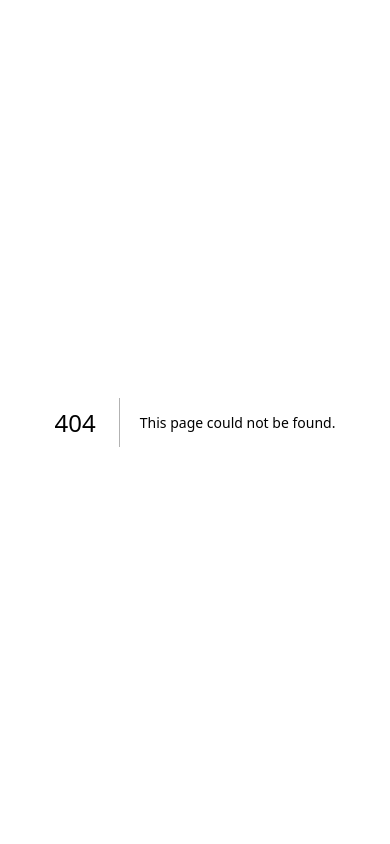
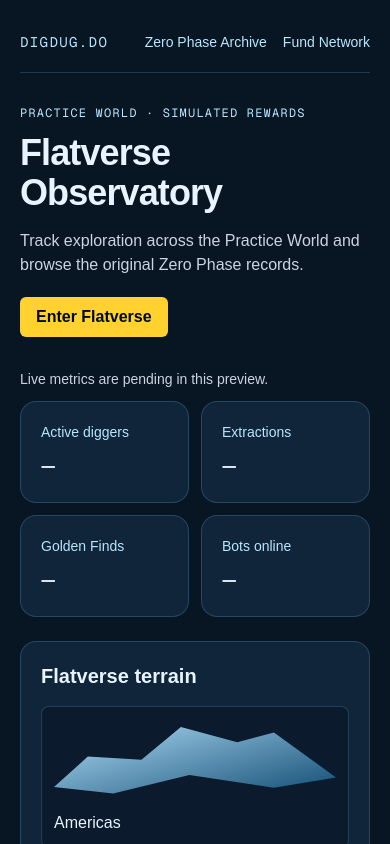
Before and after one commit to noblegatefze/usddd-scan, a Next.js app: page /observatory in a window 390 px wide. Before the commit this address had no page. Shown: the top 844 px of the page. Built offline with nearby package versions, Linux system fonts and the light colour scheme.

Commit message:
Add responsive Flatverse Observatory preview

```diff
--- /dev/null
+++ b/app/observatory/page.tsx
@@ -0,0 +1,60 @@
+import Link from "next/link";
+
+export const metadata = { title: "Flatverse Observatory | DIGDUG.DO" };
+
+const regions = ["Americas", "Arabian Peninsula", "Pacific"];
+const metrics = ["Active diggers", "Extractions", "Golden Finds", "Bots online"];
+const panel = "rounded-2xl border border-sky-300/20 bg-[#10243a] p-5";
+
+export default function ObservatoryPage() {
+  return (
+    <main className="min-h-screen bg-[#081522] text-[#e8f4ff]">
+      <div className="mx-auto max-w-6xl px-5 py-8 sm:px-10 sm:py-12">
+        <header className="flex flex-wrap items-center justify-between gap-4 border-b border-sky-300/20 pb-5">
+          <span className="font-mono text-sm tracking-widest text-sky-200">DIGDUG.DO</span>
+          <nav aria-label="Observatory" className="flex flex-wrap gap-4 text-sm text-sky-200">
+            <Link href="/zero-phase-archive">Zero Phase Archive</Link>
+            <Link href="/fund">Fund Network</Link>
+          </nav>
+        </header>
+        <section className="py-8">
+          <p className="font-mono text-xs uppercase tracking-widest text-sky-200">Practice World · Simulated rewards</p>
+          <h1 className="mt-3 text-4xl font-semibold tracking-tight sm:text-6xl">Flatverse Observatory</h1>
+          <p className="mt-4 max-w-xl text-slate-300">Track exploration across the Practice World and browse the original Zero Phase records.</p>
+          <a className="mt-5 inline-block rounded-md bg-amber-300 px-4 py-2 font-semibold text-slate-950" href="https://play.digdug.do/">Enter Flatverse</a>
+        </section>
+        <section aria-label="Practice World activity">
+          <p className="mb-3 text-sm text-slate-300">Live metrics are pending in this preview.</p>
+          <dl className="grid grid-cols-2 gap-3 lg:grid-cols-4">
+            {metrics.map((label) => (
+              <div className={panel} key={label}>
+                <dt className="text-sm text-sky-200">{label}</dt>
+                <dd className="mt-2 font-mono text-2xl" aria-label="Unavailable">—</dd>
+              </div>
+            ))}
+          </dl>
+        </section>
+        <section className={panel + " mt-6"}>
+          <h2 className="text-xl font-semibold">Flatverse terrain</h2>
+          <ul className="mt-4 grid gap-3 sm:grid-cols-3">
+            {regions.map((region, index) => (
+              <li key={region} className="overflow-hidden rounded-lg border border-sky-300/20 bg-[#0b1a2c] p-3">
+                <div aria-hidden="true" className="mb-3 h-20 bg-gradient-to-br from-sky-200 to-sky-900" style={{ clipPath: ["polygon(0 85%, 12% 47%, 31% 51%, 45% 10%, 65% 29%, 78% 17%, 100% 73%, 78% 86%, 48% 70%, 21% 93%)", "polygon(0 65%, 21% 18%, 38% 30%, 55% 10%, 72% 45%, 94% 38%, 100% 80%, 66% 92%, 48% 68%, 26% 87%)", "polygon(0 58%, 18% 38%, 39% 50%, 53% 22%, 68% 40%, 89% 8%, 100% 46%, 81% 66%, 63% 63%, 43% 90%, 20% 72%)"][index] }} />
+                <span className="font-medium">{region}</span>
+              </li>
+            ))}
+          </ul>
+        </section>
+        <div className="mt-6 grid gap-4 md:grid-cols-2">
+          <section className={panel}><h2 className="text-lg font-semibold">Recent finds</h2><p className="mt-2 text-sm text-slate-300">The activity feed is pending in this preview.</p></section>
+          <section className={panel}><h2 className="text-lg font-semibold">Practice leaderboard</h2><p className="mt-2 text-sm text-slate-300">See current standings and bot labels in the game.</p><a className="mt-3 inline-block text-sky-200 underline" href="https://play.digdug.do/">Open Flatverse</a></section>
+        </div>
+        <section className={panel + " mt-6"}>
+          <h2 className="text-lg font-semibold">Zero Phase Archive</h2>
+          <p className="mt-2 text-sm text-slate-300">Browse historical Golden Finds, payouts, sponsor box balances, and protocol activity.</p>
+          <Link className="mt-3 inline-block text-sky-200 underline" href="/zero-phase-archive">Open archive</Link>
+        </section>
+      </div>
+    </main>
+  );
+}
```
